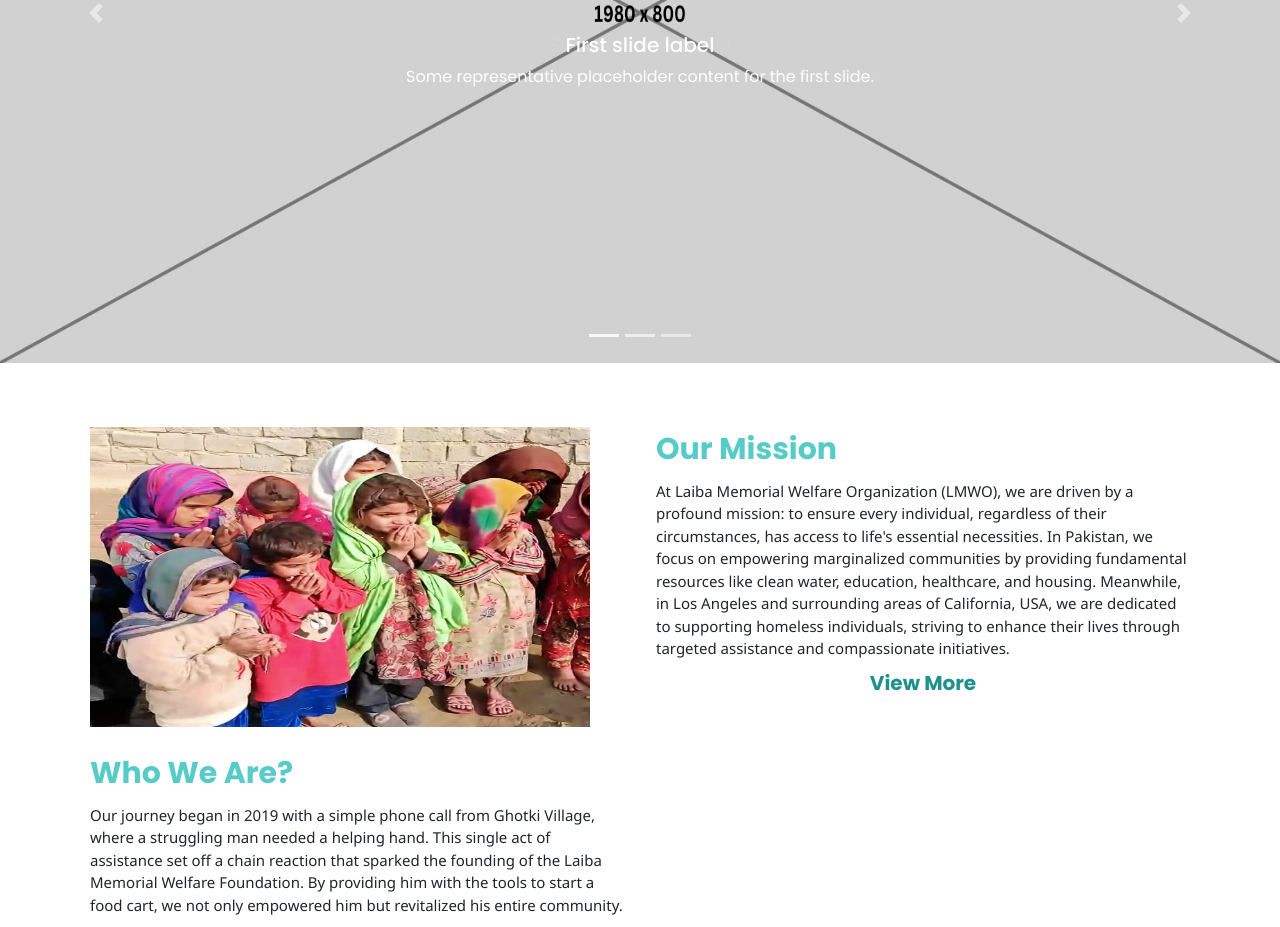
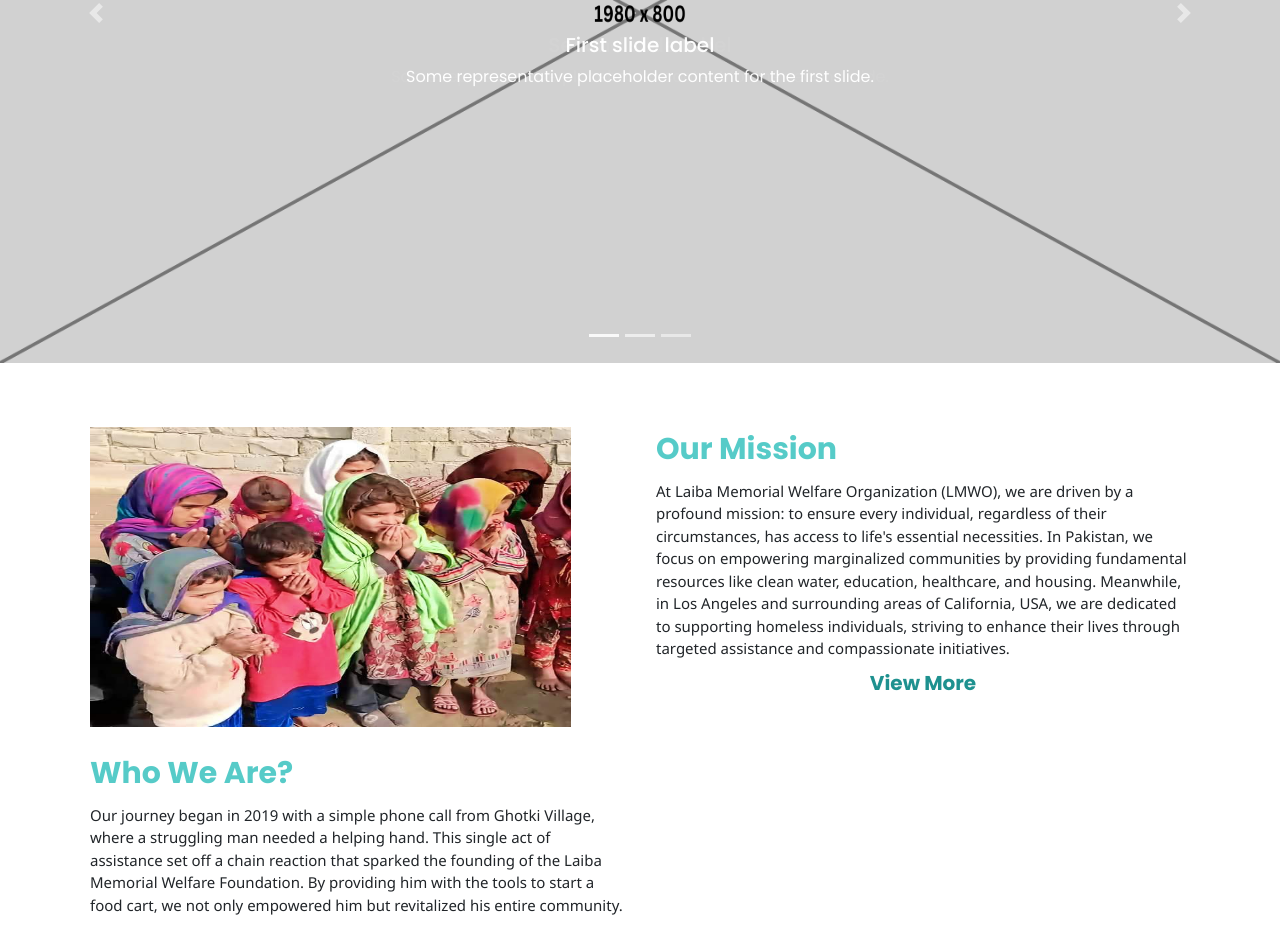
Before and after one commit to Sameer7552/Welfare, a plain HTML site: page index.html in a window 1280 px wide. Shown: the part 446-1373 px from the top of the page. Drawn offline with nearby package versions, Linux system fonts and the light colour scheme.

Commit message:
Update index.html

```diff
--- a/index.html
+++ b/index.html
@@ -294,7 +294,7 @@
             <img
               src="./Images/Caurasal/img.jpeg"
               alt=""
-              width="500"
+              width="90%"
               height="300"
             />
           </div>
```
